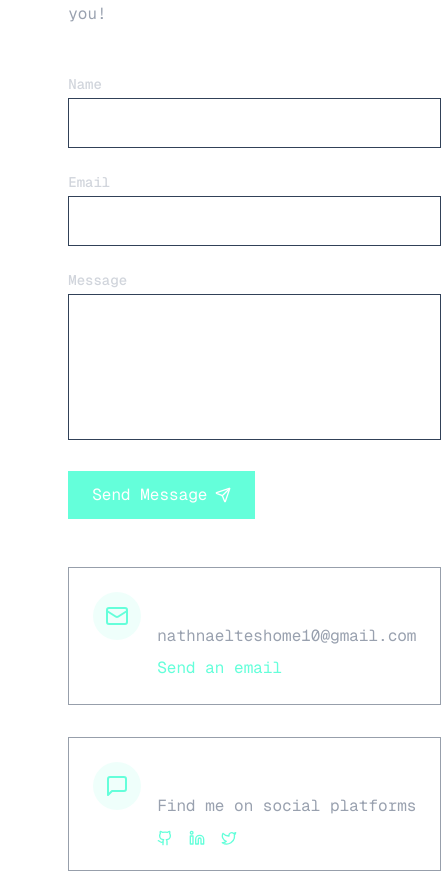
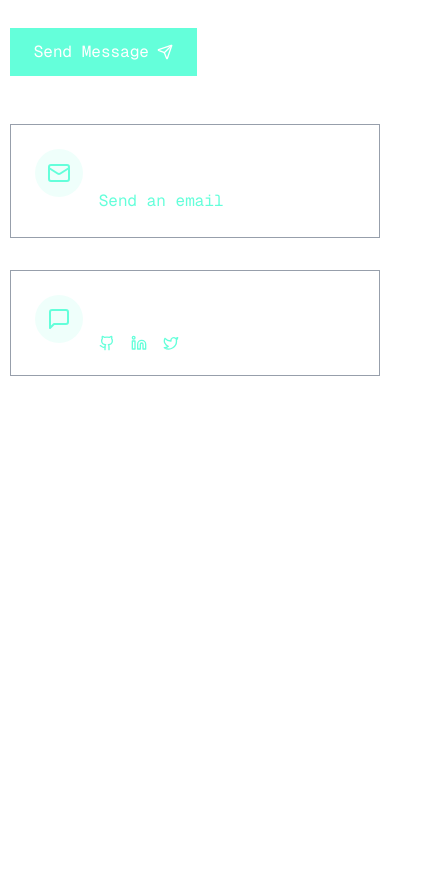
Before and after one commit to BrookW-83/Brook-Portfolio, a Next.js app: page / in a window 390 px wide. Shown: the part 5004-5893 px from the top of the page, 441 px wide, since content can reach past the window. After the commit the page ends 5460 px from the top, so only its background shows below. Built offline with nearby package versions, Linux system fonts and the light colour scheme.

Commit message:
feat: refactor ContactSection to use centralized contact methods data and adjust layout for improved responsiveness

```diff
--- a/app/layout.tsx
+++ b/app/layout.tsx
@@ -31,7 +31,7 @@ export default function RootLayout({
       >
         <MouseFollower />
         <NavBar />
-        <div className="w-[65%] m-auto">{children}</div>
+        <div className="w-[95%] sm:w-[80%] md:w-[65%] m-auto">{children}</div>
       </body>
     </html>
   );
--- a/components/ContactSection.tsx
+++ b/components/ContactSection.tsx
@@ -9,43 +9,7 @@ import {
   Linkedin,
   Twitter,
 } from "lucide-react";
-
-// Contact methods data
-const contactMethods = [
-  {
-    id: "email",
-    title: "Email",
-    value: "nathnaelteshome10@gmail.com",
-    icon: Mail,
-    action: {
-      text: "Send an email",
-      url: "mailto:nathnaelteshome10@gmail.com",
-    },
-  },
-  {
-    id: "social",
-    title: "Social Media",
-    value: "Find me on social platforms",
-    icon: MessageSquare,
-    socialLinks: [
-      {
-        name: "GitHub",
-        url: "https://github.com/nathnaelteshome",
-        icon: Github,
-      },
-      {
-        name: "LinkedIn",
-        url: "https://linkedin.com/in/nathnaelteshome",
-        icon: Linkedin,
-      },
-      {
-        name: "Twitter",
-        url: "https://twitter.com/nathnaelteshome",
-        icon: Twitter,
-      },
-    ],
-  },
-];
+import { contactMethods } from "@/data/data";
 
 // Form fields configuration
 const formFields = [
@@ -136,7 +100,7 @@ export default function ContactSection() {
         whileInView={{ opacity: 1, y: 0 }}
         transition={{ duration: 0.6 }}
         viewport={{ once: true }}
-        className="mx-auto"
+        className="mx-auto "
       >
         <h2 className="text-2xl font-bold mb-4">Get In Touch</h2>
         <p className="text-gray-400 max-w-xl mb-12">
@@ -144,7 +108,8 @@ export default function ContactSection() {
           question or just want to say hi, I'll try my best to get back to you!
         </p>
 
-        <div className="grid lg:grid-cols-2 gap-12">
+        <div className="grid lg:grid-cols-2 gap-12 ">
+          {/* left secoint */}
           <motion.div
             initial={{ opacity: 0, x: -20 }}
             whileInView={{ opacity: 1, x: 0 }}
@@ -218,12 +183,13 @@ export default function ContactSection() {
             </form>
           </motion.div>
 
+          {/* right section */}
           <motion.div
             initial={{ opacity: 0, x: 20 }}
             whileInView={{ opacity: 1, x: 0 }}
             transition={{ duration: 0.5, delay: 0.2 }}
             viewport={{ once: true }}
-            className="flex flex-col justify-center"
+            className="flex  flex-col justify-start"
           >
             <div className="space-y-8">
               {contactMethods.map((method) => (
@@ -239,7 +205,9 @@ export default function ContactSection() {
                       <h3 className="text-lg font-semibold mb-1">
                         {method.title}
                       </h3>
-                      <p className="text-gray-400">{method.value}</p>
+                      <p className="text-gray-400 hidden sm:block">
+                        {method.value}
+                      </p>
 
                       {method.action && (
                         <a
--- a/components/MouseFollower.tsx
+++ b/components/MouseFollower.tsx
@@ -69,10 +69,10 @@ export default function MouseFollower() {
       <motion.div
         className="rounded-full border-2 border-secondary"
         animate={{
-          width: isHovering ? 70 : 40,
-          height: isHovering ? 70 : 40,
-          x: isHovering ? -30 : -15,
-          y: isHovering ? -30 : -15,
+          width: isHovering ? 90 : 60,
+          height: isHovering ? 90 : 60,
+          x: isHovering ? -40 : -25,
+          y: isHovering ? -40 : -25,
           opacity: isHovering ? 0.8 : 0.5,
         }}
         transition={{
--- a/data/data.ts
+++ b/data/data.ts
@@ -1,4 +1,5 @@
 import { desc, section } from "framer-motion/client";
+import { Github, Linkedin, Mail, MessageSquare, Twitter } from "lucide-react";
 
 export const Title = "Nath.";
 
@@ -228,3 +229,40 @@ export const Contact2 = {
   gmail:
     "https://mail.google.com/mail/?view=cm&fs=1&to=nathnaelteshome10@gmail.com",
 };
+
+// Contact methods data
+export const contactMethods = [
+  {
+    id: "email",
+    title: "Email",
+    value: "nathnaelteshome10@gmail.com",
+    icon: Mail,
+    action: {
+      text: "Send an email",
+      url: "mailto:nathnaelteshome10@gmail.com",
+    },
+  },
+  {
+    id: "social",
+    title: "Social Media",
+    value: "Find me on social platforms",
+    icon: MessageSquare,
+    socialLinks: [
+      {
+        name: "GitHub",
+        url: "https://github.com/nathnaelteshome",
+        icon: Github,
+      },
+      {
+        name: "LinkedIn",
+        url: "https://linkedin.com/in/nathnaelteshome",
+        icon: Linkedin,
+      },
+      {
+        name: "Twitter",
+        url: "https://twitter.com/nathnaelteshome",
+        icon: Twitter,
+      },
+    ],
+  },
+];
```
